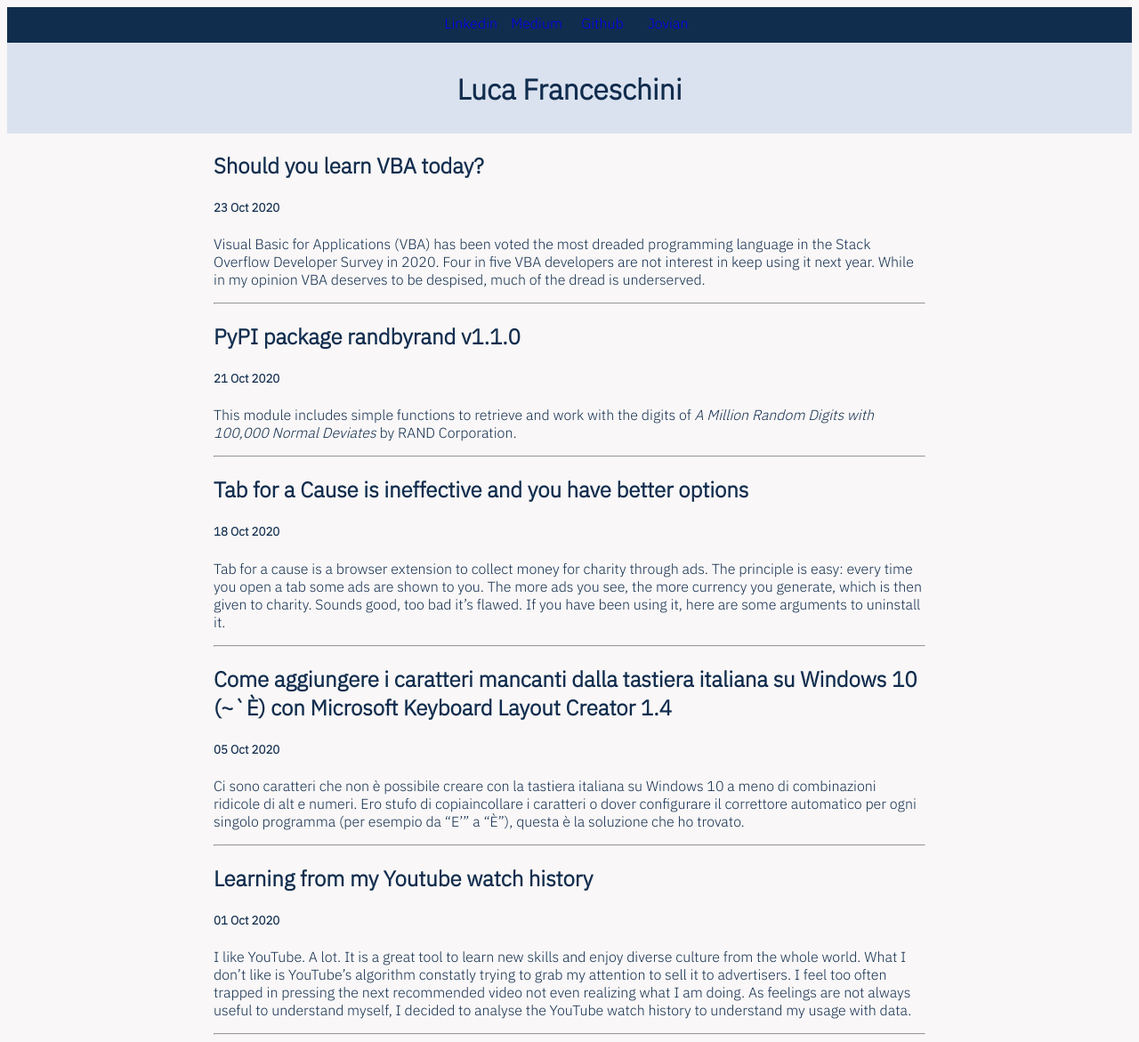
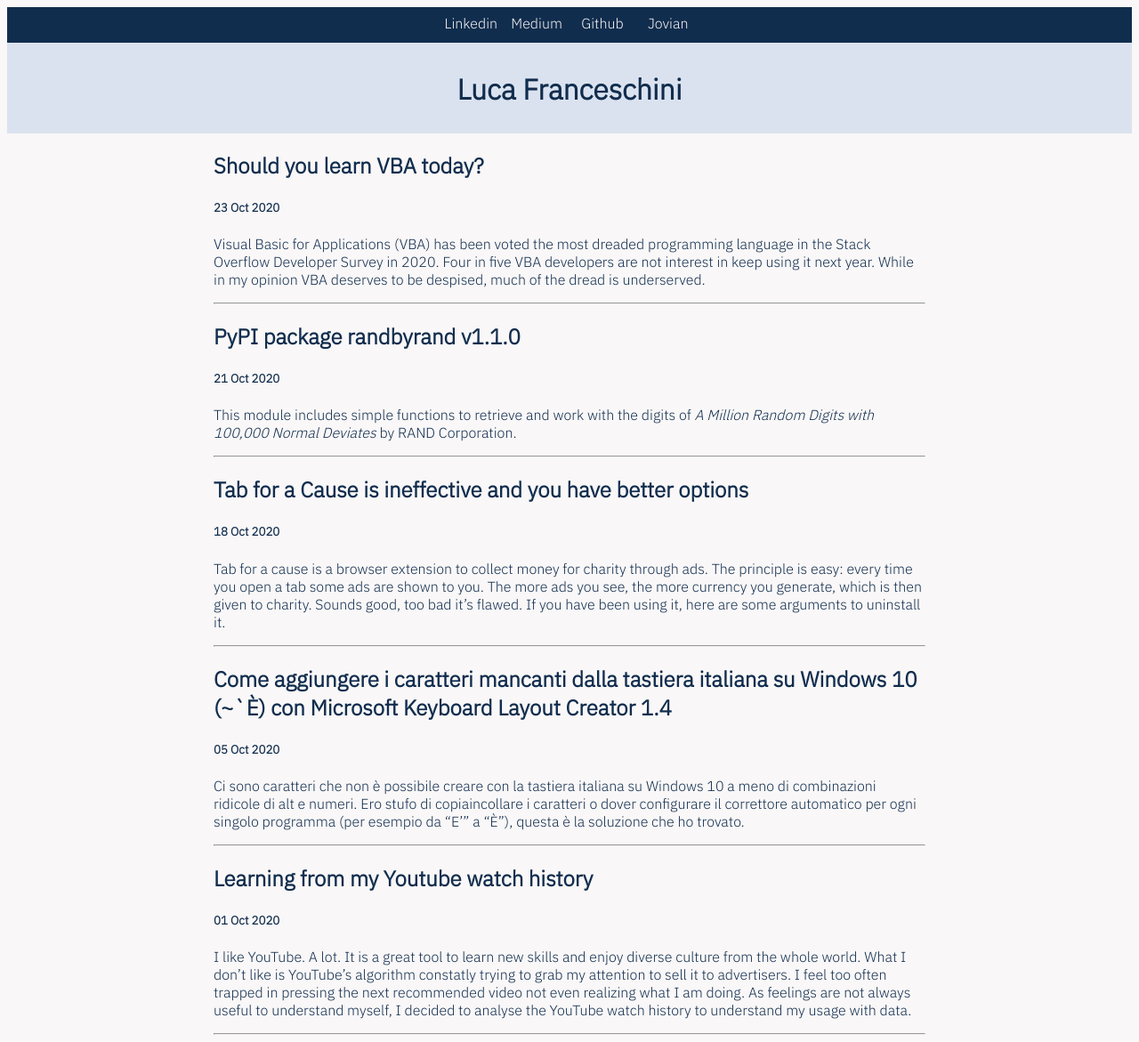
Before and after one commit to lucafrance/lucafrance.github.io, a Jekyll site: the page built from index.html, in a window 1280 px wide. Shown: the whole page at 89% size. Built offline with Jekyll 4.4.1, drawn with Linux system fonts in a browser that asks for light colours.

Commit message:
Fixed color for unclicked profile links

```diff
--- a/assets/styles.css
+++ b/assets/styles.css
@@ -20,6 +20,7 @@ a:visited {
   color: #f9f7f7;
 }
 .profiles a {
+  color: #f9f7f7;
   display: inline-block;
   text-align: center;
   padding-top: 8px;
```
